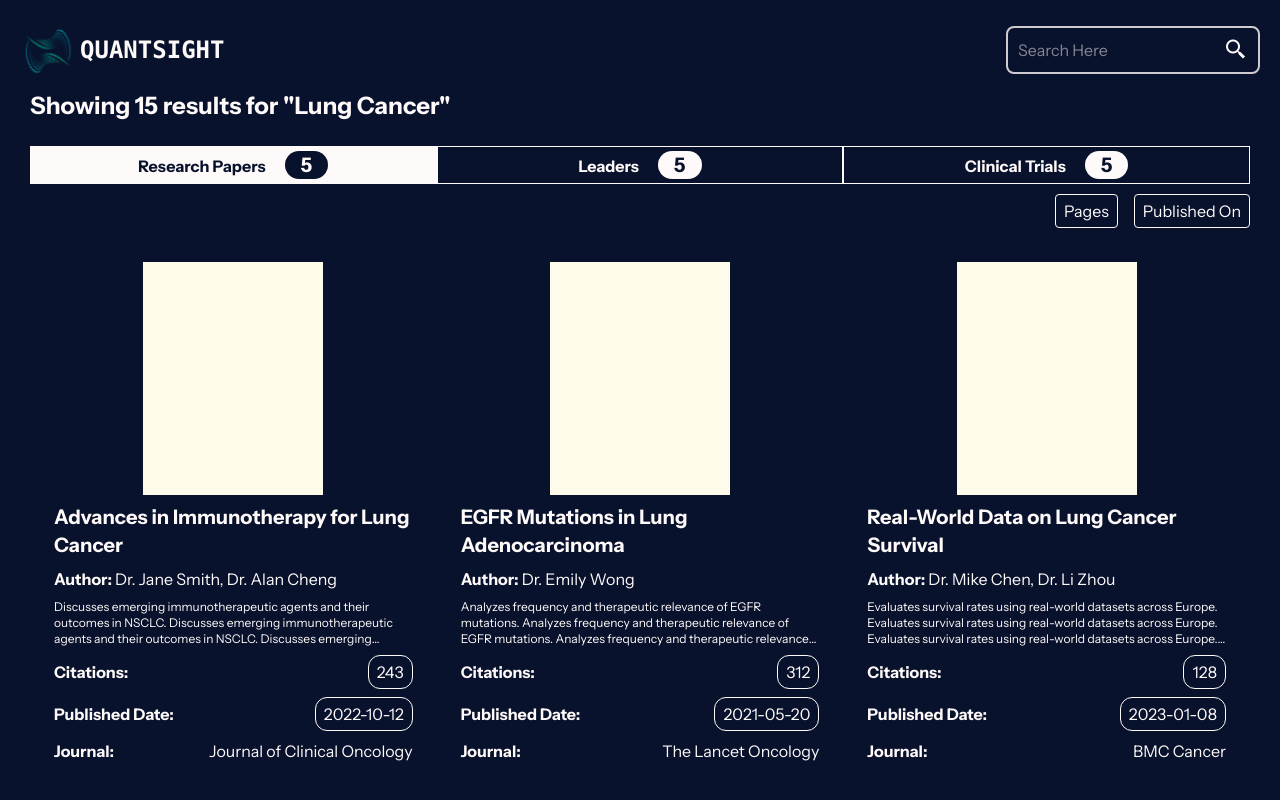
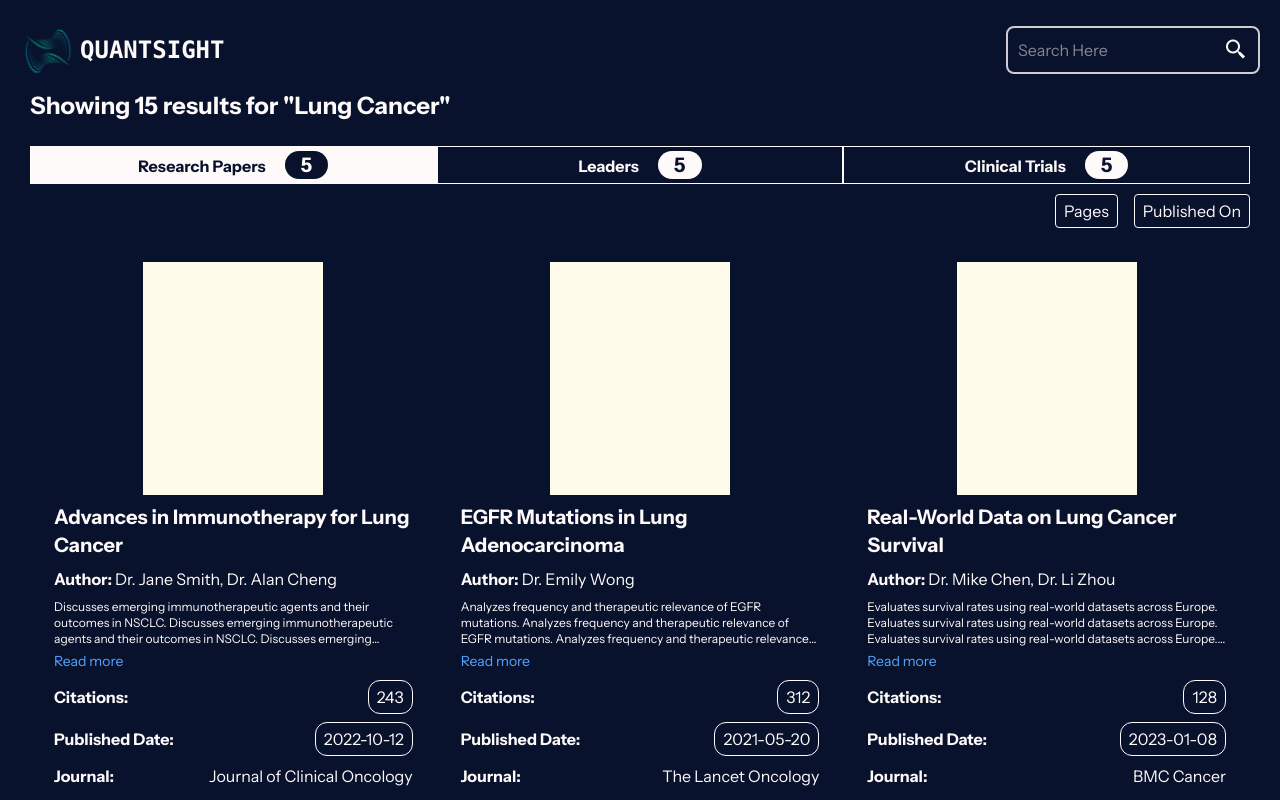
Before and after one commit to SumedhaSinghRathor/QuantSight, a React (Vite) app: page / in a window 1280 px wide. Shown: the top 800 px of the page. Built offline with nearby package versions, Linux system fonts and the light colour scheme.

Commit message:
collapsible abstract

```diff
--- a/src/sections/ResearchPaper.jsx
+++ b/src/sections/ResearchPaper.jsx
@@ -1,9 +1,9 @@
-import { useState } from "react";
+import { use, useState } from "react";
 import data from "../assets/dummy_data.json";
 
 function ResearchPaper() {
   const [showRelated, setShowRelated] = useState(null);
-  const [sortDirection, setSortDirection] = useState("none");
+  const [expandedAbstracts, setExpandedAbstracts] = useState([]);
   const [sortConfig, setSortConfig] = useState({
     field: null,
     direction: "none",
@@ -38,18 +38,10 @@ function ResearchPaper() {
     });
   }
 
-  let sortIcon, buttonStyle;
-  if (sortDirection === "asc") {
-    sortedPapers.sort((a, b) => a.citation_count - b.citation_count);
-    sortIcon = <i className="bx bx-up-arrow-alt text-xl" />;
-    buttonStyle = "bg-white text-dark-blue";
-  } else if (sortDirection === "desc") {
-    sortedPapers.sort((a, b) => b.citation_count - a.citation_count);
-    sortIcon = <i className="bx bx-down-arrow-alt text-xl" />;
-    buttonStyle = "bg-white text-dark-blue";
-  } else {
-    sortedPapers;
-    sortIcon = <i className="bx bx-up-arrow-alt text-xl" />;
+  function toggleAbstract(index) {
+    setExpandedAbstracts((prev) =>
+      prev.includes(index) ? prev.filter((i) => i !== index) : [...prev, index]
+    );
   }
 
   return (
@@ -108,7 +100,21 @@ function ResearchPaper() {
               <b>Author: </b>
               {research_paper.authors.join(", ")}
             </p>
-            <p className="text-xs line-clamp-3">{research_paper.abstract}</p>
+            <div>
+              <p
+                className={`text-xs transition-all ${
+                  expandedAbstracts.includes(index) ? "" : "line-clamp-3"
+                }`}
+              >
+                {research_paper.abstract}
+              </p>
+              <button
+                className="text-sm text-blue-400 mt-1 hover:underline"
+                onClick={() => toggleAbstract(index)}
+              >
+                {expandedAbstracts.includes(index) ? "Show less" : "Read more"}
+              </button>
+            </div>
             <p className="flex justify-between items-center w-full">
               <b>Citations:</b>{" "}
               <span className="py-1 px-2 rounded-xl border border-white">
```
